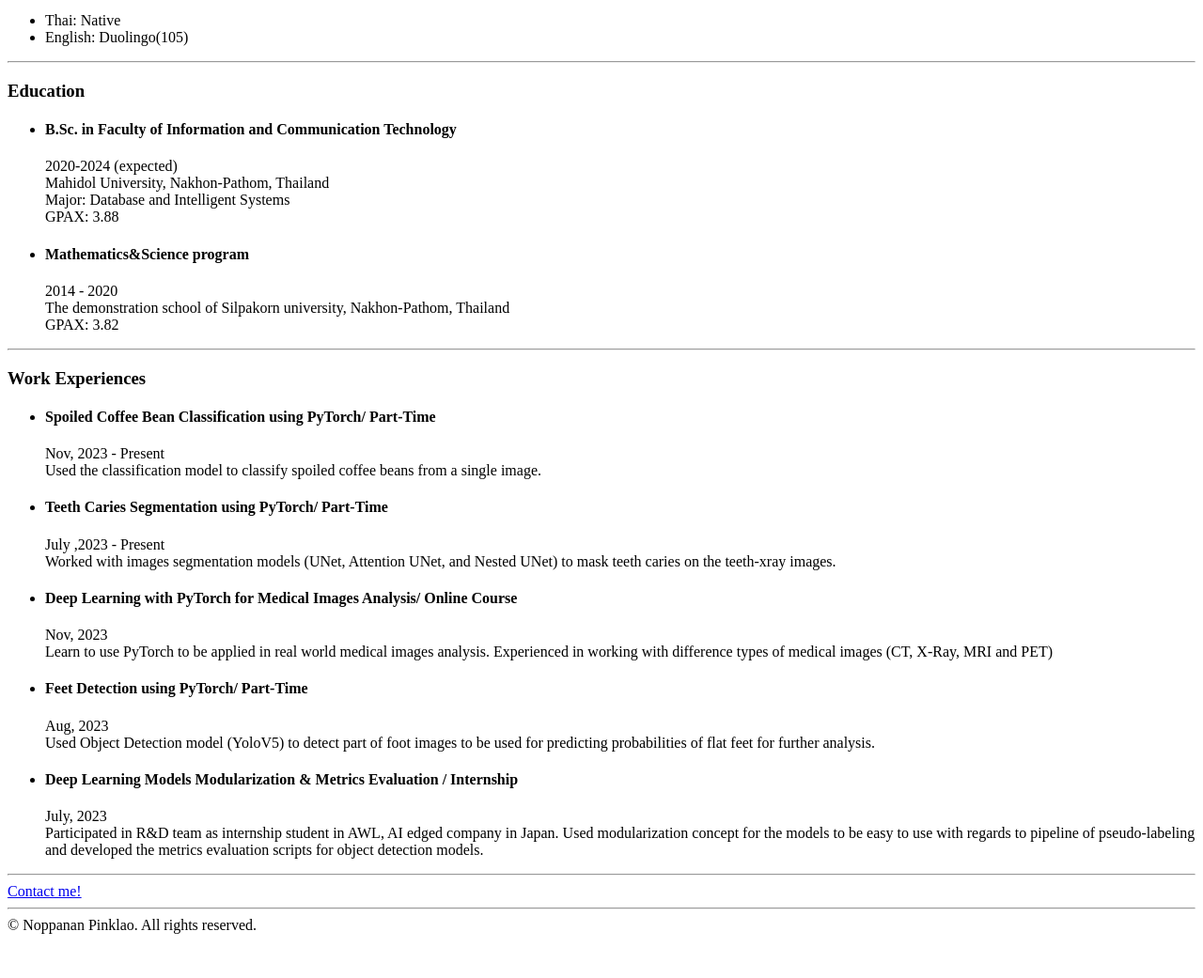
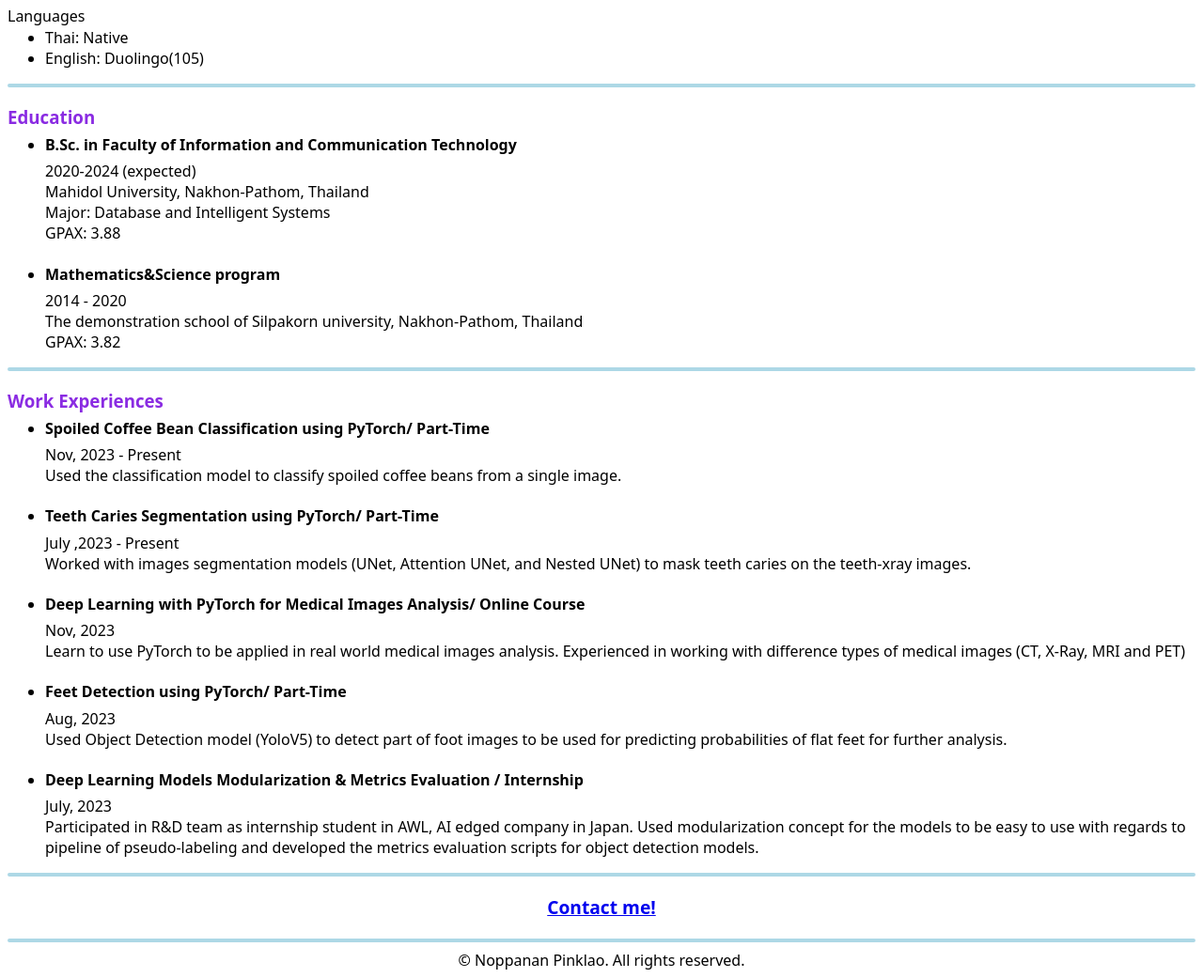
Before and after one commit to noppananphinklao/resume-online, a plain HTML site: page index.html in a window 1280 px wide. Shown: the part 612-1653 px from the top of the page at 94% size. Before the commit the page ends 1614 px from the top, so only its background shows below. Drawn offline with Linux system fonts and the light colour scheme.

Commit message:
lesson#2 CSS

```diff
--- a/index.html
+++ b/index.html
@@ -2,12 +2,13 @@
 <html lang="en">
     <head>
         <meta charset="UTF-8">
+        <link rel="stylesheet" href="style.css"/>
         <meta name="viewport" content="width=device-width, initial-scale=1.0">
         <title>Noppanan's Resume</title>
     </head>
     <body>
         <h1>Mr. NOPPANAN PHINKLAO</h1>
-        <h2>Machine Learning and Artificial Intelligence Engineer</h2>
+        <h2 id="needed-position">Machine Learning and Artificial Intelligence Engineer</h2>
         <hr />
         <h3>Profile Summary</h3>
         <p>Aspiring ICT student deeply passionate about AI, specializing in Machine Learning and Deep Learning.
@@ -16,7 +17,7 @@
             continuous learning and a fervent interest in cutting-edge technologies.</p>
         <hr />
         <h3>Professional Skills</h3>
-            <ul>
+            <ul class="in-list">
                 <li>Leadership abilities</li>
                 <li>Time management</li>
                 <li>Team&Collaboration</li>
@@ -25,7 +26,7 @@
             </ul>
         <h3>Technical Skills</h3>
         <p>Programming languages </p>
-            <ul>
+            <ul class="in-list">
                 <li>Python:
                     <ul>
                         <li>Specialized in using OpenCV, PyTorch, Numpy</li>
@@ -35,16 +36,16 @@
                 <li>SQL:Able to program advanced SQL queries</li>
             </ul>
         <p>Languages</p>
-            <ul>
+            <ul class="in-list">
                 <li>Thai: Native</li>
                 <li>English: Duolingo(105)</li>
             </ul>
         <hr />
         <h3>Education</h3>
-            <ul>
+            <ul class="in-list">
                 <li>
-                    <h4>B.Sc. in Faculty of Information and Communication Technology</h4>
-                    <p>
+                    <h4 >B.Sc. in Faculty of Information and Communication Technology</h4>
+                    <p class="in-list">
                         2020-2024 (expected) <br />
                         Mahidol University, Nakhon-Pathom, Thailand <br/>
                         Major: Database and Intelligent Systems <br/>
@@ -53,7 +54,7 @@
                 </li>
                 <li>
                     <h4>Mathematics&Science program</h4>
-                    <p>
+                    <p class="in-list">
                         2014 - 2020 <br />
                         The demonstration school of Silpakorn university, Nakhon-Pathom, Thailand <br/>
                         GPAX: 3.82
@@ -62,17 +63,17 @@
             </ul>
         <hr />
         <h3>Work Experiences</h3>
-            <ul>
+            <ul class="in-list">
                 <li>
                     <h4>Spoiled Coffee Bean Classification using PyTorch/ Part-Time</h4>
-                    <p>
+                    <p class="in-list">
                         Nov, 2023 - Present <br />
                         Used the classification model to classify spoiled coffee beans from a single image.
                     </p>
                 </li>
                 <li>
                     <h4>Teeth Caries Segmentation using PyTorch/ Part-Time</h4>
-                    <p>
+                    <p class="in-list">
                         July ,2023 - Present<br />
                         Worked with images segmentation models (UNet, Attention UNet,
                         and Nested UNet) to mask teeth caries on the teeth-xray images.
@@ -80,7 +81,7 @@
                 </li>
                 <li>
                     <h4>Deep Learning with PyTorch for Medical Images Analysis/ Online Course</h4>
-                    <p>
+                    <p class="in-list">
                         Nov, 2023<br />
                         Learn to use PyTorch to be applied in real world medical images analysis.
                         Experienced in working with difference types of medical images
@@ -89,7 +90,7 @@
                 </li>
                 <li>
                     <h4>Feet Detection using PyTorch/ Part-Time</h4>
-                    <p>
+                    <p class="in-list">
                         Aug, 2023<br />
                         Used Object Detection model (YoloV5) to detect part of foot images to be
                         used for predicting probabilities of flat feet for further analysis.
@@ -97,7 +98,7 @@
                 </li>
                 <li>
                     <h4>Deep Learning Models Modularization & Metrics Evaluation / Internship</h4>
-                    <p>
+                    <p class="in-list">
                         July, 2023<br />
                         Participated in R&D team as internship student in AWL, AI edged company in Japan.
                         Used modularization concept for the models to be easy to use with regards to
@@ -107,7 +108,7 @@
                 </li>
             </ul>
         <hr />
-        <a href="public/contact.html">Contact me!</a>
+        <a id="contact-me" href="public/contact.html"><p style="text-align: center;">Contact me!</p></a>
         <hr />
     </body>
     <footer>
--- /dev/null
+++ b/style.css
@@ -0,0 +1,36 @@
+h1 {
+    color: white;
+    text-align: center;
+    background-color: blue;
+}
+
+#needed-position {
+    margin-top: -20px;
+    text-align: center;
+}
+
+.in-list {
+    margin-top: -15px;
+}
+
+h3 {
+    color:blueviolet
+}
+
+#contact-me {
+    font-weight: bold;
+    font-size:larger;
+}
+
+footer {
+    text-align: center;
+}
+
+* {
+    font-family:system-ui, -apple-system, BlinkMacSystemFont, 'Segoe UI', Roboto, Oxygen, Ubuntu, Cantarell, 'Open Sans', 'Helvetica Neue', sans-serif;
+}
+
+hr {
+    border: 2px solid lightblue;
+    border-radius: 2px;
+}
```
Also changed, not shown: public/contact.html (+5 -4 lines).
